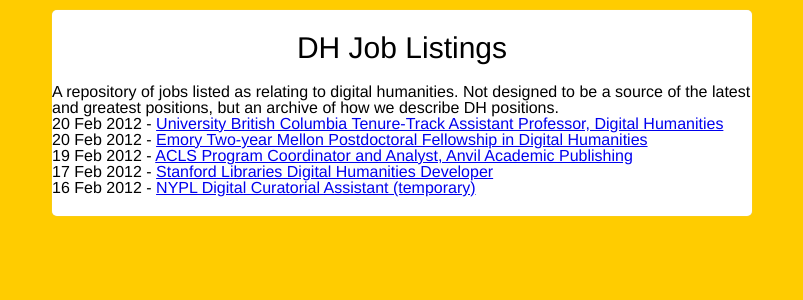
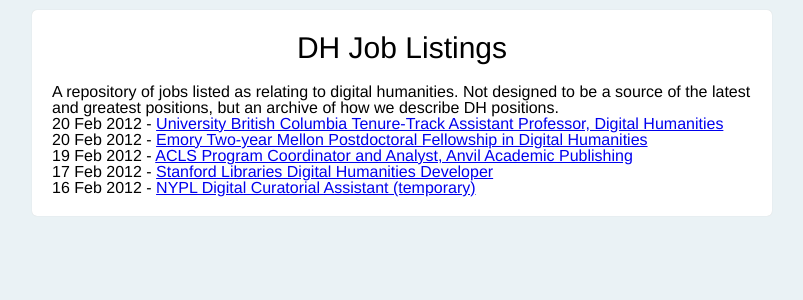
Before and after one commit to lofhm/DH-Job-Archive, a Jekyll site: the page built from index.html, in a window 1280 px wide. Shown: the top 300 px of the page, without its empty margins (238-1041 px from the left). Built offline with Jekyll 4.4.1, drawn with Linux system fonts in a browser that asks for light colours.

Commit message:
Add some padding to the container div, and update background color

```diff
--- a/css/base.css
+++ b/css/base.css
@@ -46,7 +46,7 @@
 /* Some site-specific magic */
 
 body {
-  background: #FFCC00;
+  background: #eaf2f5;
   font-family: Helvetica Neue, Helvetica, Arial, sans-serif; }
 
 h1 {
@@ -82,7 +82,7 @@
   background: #FFF;
   width: 700px;
   margin:0px auto;
-  padding: 20px 0 20px 0;
+  padding: 20px;
   margin: 10px auto;
   -moz-border-radius: 5px;
   -webkit-border-radius: 5px;
```
